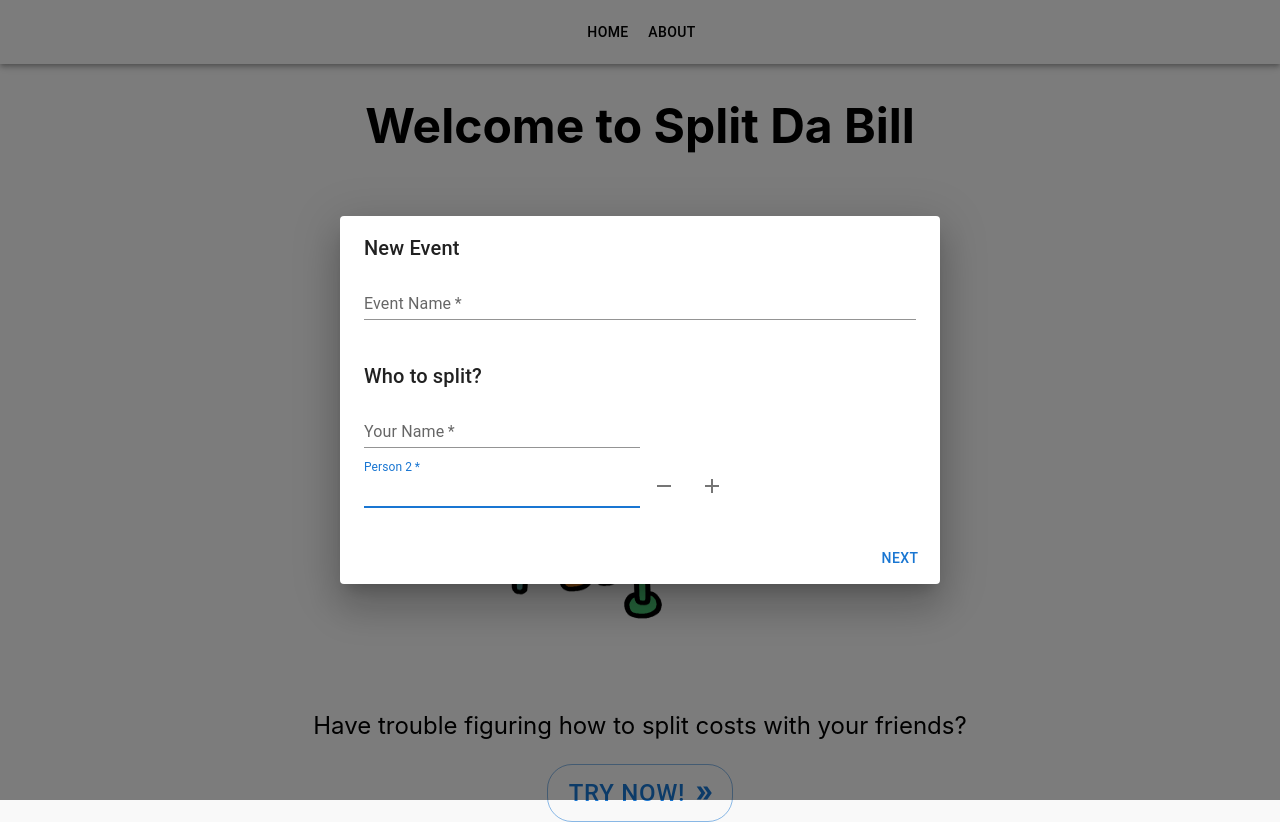
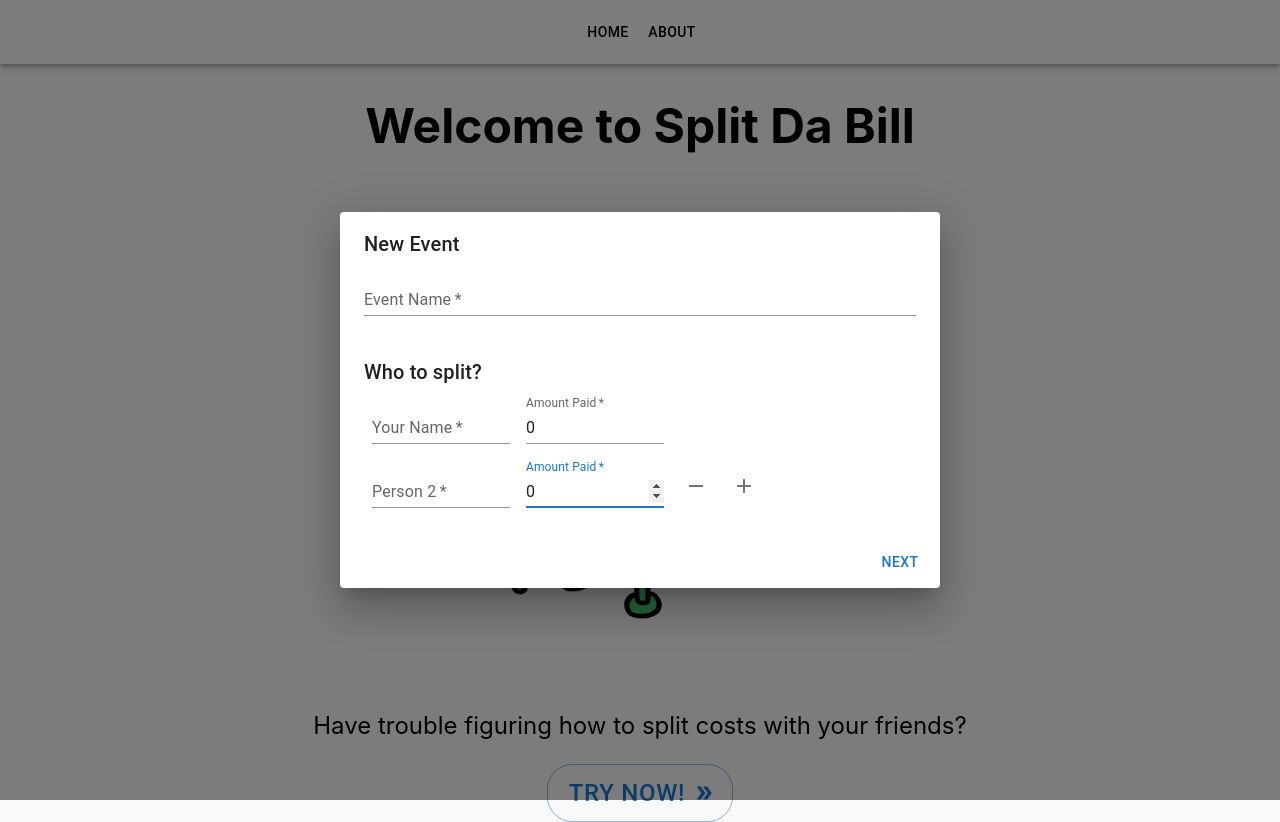
Before and after one commit to jlxw48/hack-n-roll, a React (Create React App) app: page / in a window 1280 px wide. Both pictures are taken after a click on the button "TRY NOW!". Built offline with nearby package versions, Linux system fonts and the light colour scheme; the HTML template or start-up script is replaced by a standard one.

Commit message:
Reformmated modal form

```diff
--- a/src/components/formModal.js
+++ b/src/components/formModal.js
@@ -8,9 +8,11 @@ import AddIcon from '@mui/icons-material/Add';
 export default function FormModal(props) {
     const {isOpen, handleClose} = props
     const [persons, setPersons] = useState([
-        {person: ''}
+        {person: '', amount:0}
     ])
-    const [mainName, setMainName] = useState("")
+    const [mainName, setMainName] = useState(
+        {person: '', amount:0}
+    )
     const [eventName, setEventName] = useState("")
 
     const addField = () => {
@@ -28,11 +30,17 @@ export default function FormModal(props) {
         }
     }
 
-    const handleOnChangeField = (index, event) => {
+    const handleOnChangePersonField = (index, event) => {
         const fields = [...persons]
         fields[index]['person'] = event.target.value;
         setPersons(fields)
         console.log(fields)
+    }
+
+    const handleOnChangeAmountField = (index, event) => {
+        const fields = [...persons]
+        fields[index]['amount'] = event.target.value;
+        setPersons(fields)
     }
 
     const handleEventChangeField = (event) => {
@@ -40,13 +48,23 @@ export default function FormModal(props) {
     }
 
     const handleMainNameChange = (e) => {
-        setMainName(e.target.value)
+        let field = JSON.parse(JSON.stringify(mainName))
+        field.person = e.target.value
+        setMainName(field)
     }
 
+    const handleMainAmountChange = (e) => {
+        let field = JSON.parse(JSON.stringify(mainName))
+        field.amount = Number(e.target.value)
+        setMainName(field)
+    }
+
+
     const onFormSubmit = () => {
+        let fields = [... persons]
+        fields.unshift(JSON.parse(JSON.stringify(mainName)))
         localStorage.setItem('eventName', eventName)
-        localStorage.setItem("persons", JSON.stringify(persons))
-        localStorage.setItem("mainName", mainName)
+        localStorage.setItem("persons", JSON.stringify(fields))
     }
 
     return (
@@ -70,12 +88,21 @@ export default function FormModal(props) {
                             variant='standard'
                             autoFocus
                             margin='dense'
-                            fullWidth
                             label="Your Name"
-                            sx={{width:"50%"}}
+                            sx={{width:"25%", m:1}}
                             required={true}
-                            value={mainName}
+                            value={mainName.person}
                             onChange={e => handleMainNameChange(e)}/>
+                        <TextField
+                            variant='standard'
+                            className='amount'
+                            autoFocus
+                            margin='dense'
+                            label="Amount Paid"
+                            sx={{width:"25%", m:1}}
+                            required={true}
+                            value={Number(mainName.amount)}
+                            onChange={e => handleMainAmountChange(e)}/>
                         {persons.map( (personObj, index) => (
                             <div key={index}>
                                 <TextField
@@ -83,10 +110,20 @@ export default function FormModal(props) {
                                     autoFocus
                                     margin='dense'
                                     label={"Person " + (index+2)}
-                                    sx={{width:"50%"}}
+                                    sx={{width:"25%", m:1}}
                                     value={personObj.person}
-                                    onChange={event => handleOnChangeField(index, event)}
+                                    onChange={event => handleOnChangePersonField(index, event)}
                                     required={true}/>
+                                <TextField
+                                    variant='standard'
+                                    autoFocus
+                                    margin='dense'
+                                    label="Amount Paid"
+                                    sx={{width:"25%", m:1}}
+                                    required={true}
+                                    value={personObj.amount}
+                                    type='number'
+                                    onChange={e => handleOnChangeAmountField(index, e)}/>
                                 <IconButton onClick={() => removeField(index)} size='large' sx={{marginTop: '10px'}}>
                                     <RemoveIcon />
                                 </IconButton>
```
